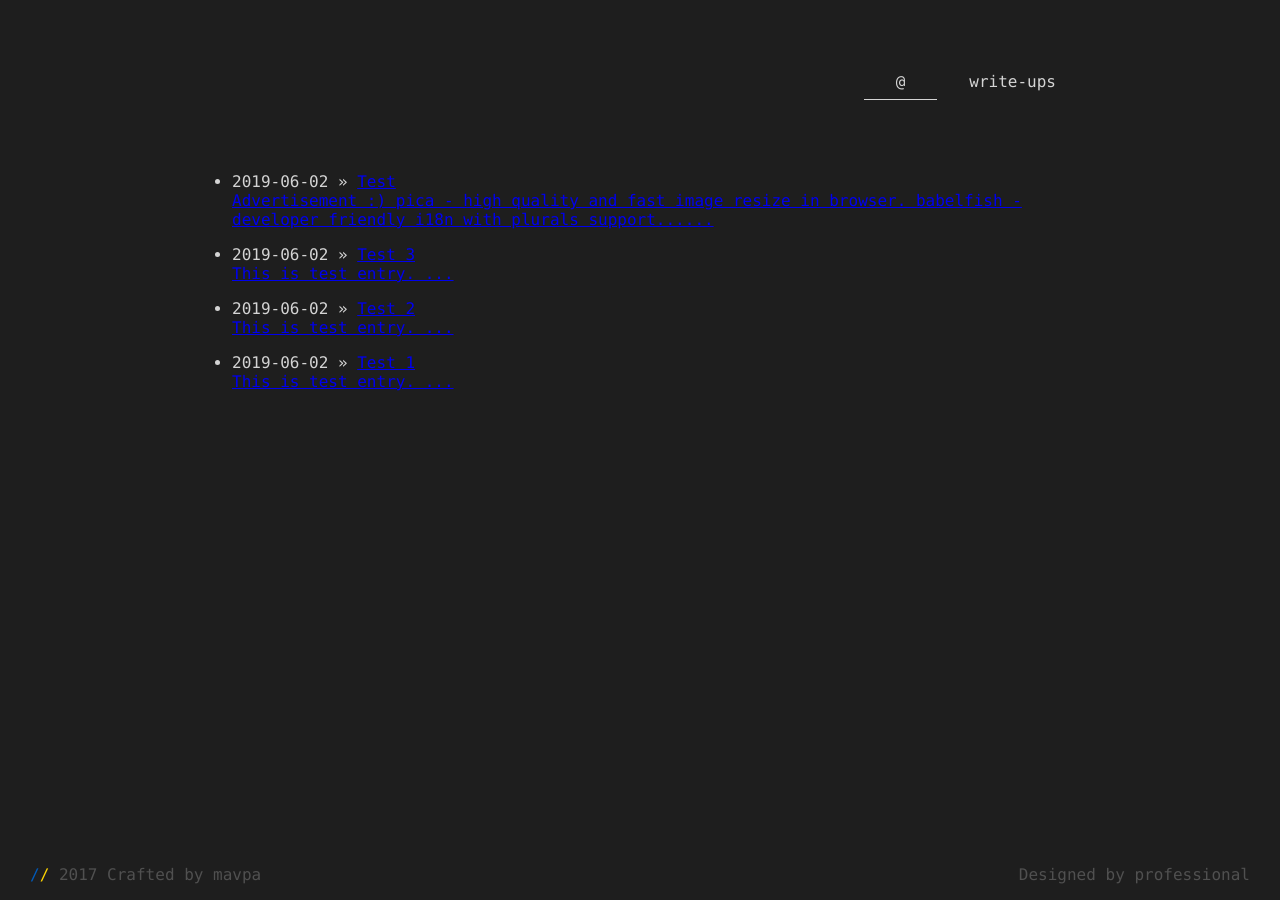
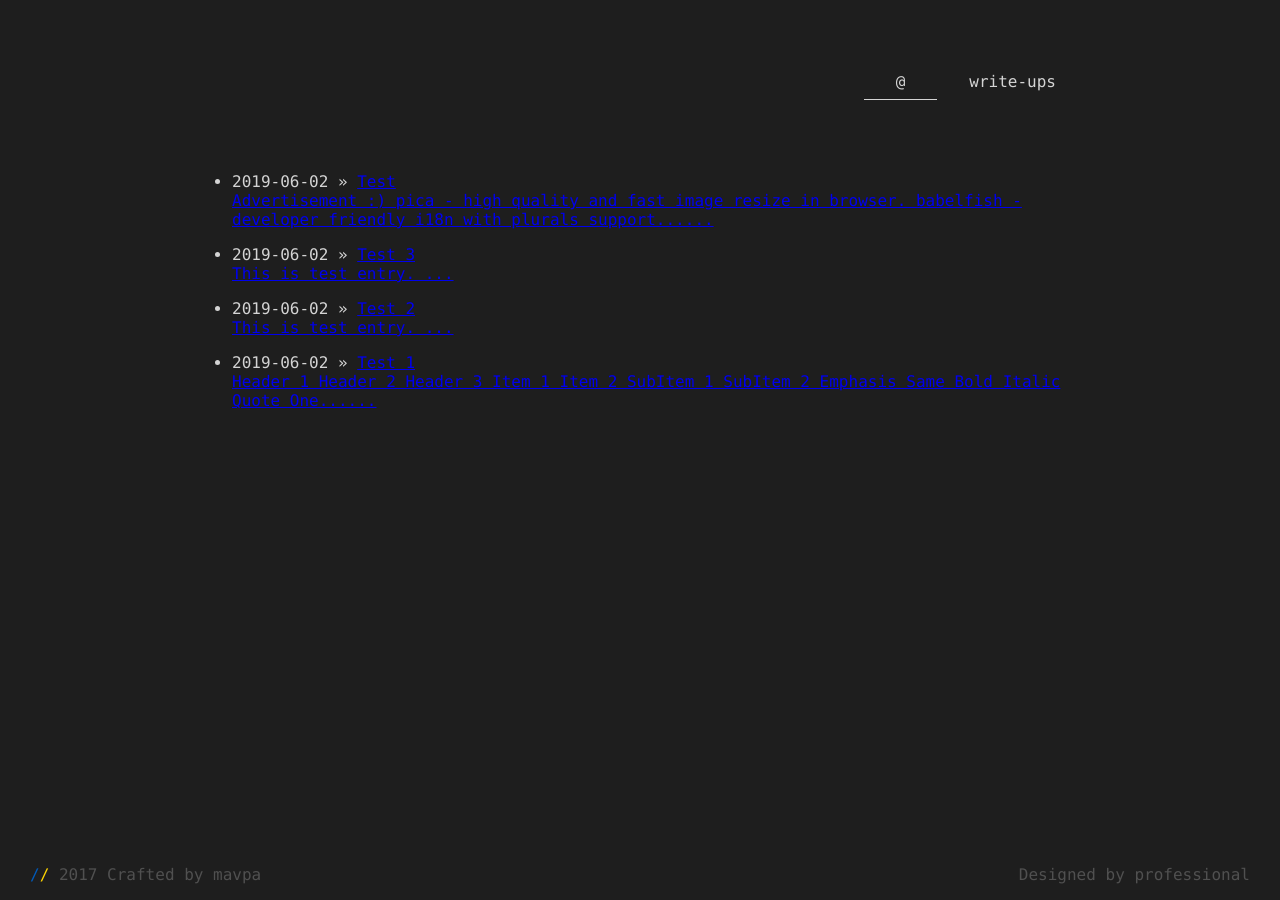
Before and after one commit to taranich/taranich.github.io, a Jekyll site: the page built from write-ups/index.html, in a window 1280 px wide. Built offline with Jekyll 4.4.1, drawn with Linux system fonts in a browser that asks for light colours; the list of posts is cut into pages by our own code.

Commit message:
Formatting testing

````diff
--- a/_posts/2019-02-06-test-1.md
+++ b/_posts/2019-02-06-test-1.md
@@ -3,4 +3,27 @@
 title: Test 1
 category: test
 ---
-This is test entry.
+# Header 1
+## Header 2
+### Header 3
+
+* Item 1
+* Item 2
+    1. SubItem 1
+    2. SubItem 2
+
+*Emphasis*
+
+_Same_
+
+**Bold**
+*Italic*
+>Quote
+>One more
+
+- [x] Task
+
+```python
+def test:
+    var = True
+```
````
